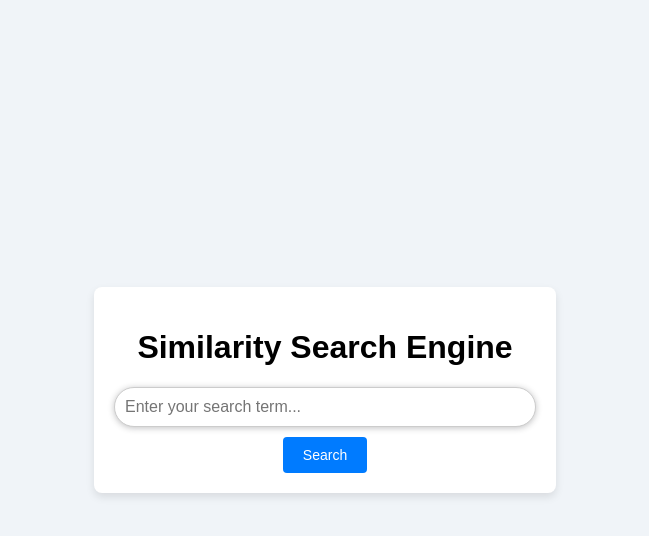
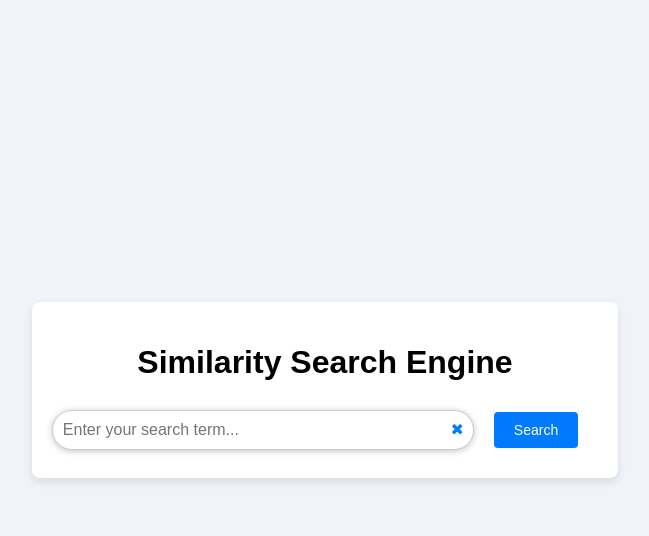
Before and after one commit to miftakhussalam/search-similarity, a Flask app: page / in a window 1280 px wide. Shown: the top 536 px of the page, without its empty margins (315-964 px from the left). Run offline with Flask 3, Linux system fonts and the light colour scheme.

Commit message:
ref: refine search box

```diff
--- a/templates/index.html
+++ b/templates/index.html
@@ -1,8 +1,8 @@
 <!DOCTYPE html>
 <html lang="en">
   <head>
-    <meta charset="UTF-8">
-    <meta name="viewport" content="width=device-width, initial-scale=1.0">
+    <meta charset="UTF-8" />
+    <meta name="viewport" content="width=device-width, initial-scale=1.0" />
     <title>Similarity Search Engine</title>
     <style>
       body {
@@ -24,6 +24,11 @@
         box-shadow: 0 4px 8px rgba(0, 0, 0, 0.1);
       }
 
+      .search-box-container {
+        display: flex;
+        position: relative;
+      }
+
       .search-box {
         width: 400px;
         padding: 10px;
@@ -39,16 +44,33 @@
         border-color: #007bff;
       }
 
+      .clear-button {
+        background: transparent;
+        border: none;
+        color: #007bff;
+        cursor: pointer;
+        font-size: 16px;
+        margin-left: 10px;
+        padding: 10px;
+        position: absolute;
+        right: 0px;
+      }
+
+      .clear-button:hover {
+        color: #0056b3;
+      }
+
       .search-button {
-            margin-top: 10px;
         padding: 10px 20px;
+        margin: 10px 20px;
         border: none;
         background-color: #007bff;
         color: #ffffff;
         border-radius: 4px;
         font-size: 14px;
         cursor: pointer;
-            transition: background-color 0.3s ease-in-out, transform 0.3s ease-in-out;
+        transition: background-color 0.3s ease-in-out,
+          transform 0.3s ease-in-out;
       }
 
       .search-button:hover {
@@ -92,9 +114,22 @@
   <body>
     <div class="search-container">
       <h1>Similarity Search Engine</h1>
-        <form method="POST">
-            <input type="text" class="search-box" name="search_query" placeholder="Enter your search term..." value="{{ query }}" required>
-            <br>
+      <form method="POST" style="display: flex; align-items: center">
+        <div class="search-box-container">
+          <input
+            type="text"
+            class="search-box"
+            id="search-input"
+            name="search_query"
+            placeholder="Enter your search term..."
+            value="{{ query }}"
+            required
+          />
+          <button type="button" class="clear-button" onclick="clearSearch()">
+            ✖
+          </button>
+        </div>
+        <br />
         <button type="submit" class="search-button">Search</button>
       </form>
     </div>
@@ -102,18 +137,22 @@
     <div class="results-container">
       {% if query %}
       <h3>Search results for: "{{ query }}"</h3>
-            {% if results %}
-                {% for result, score in results %}
+      {% if results %} {% for result, score in results %}
       <div class="result-item">
         <div class="result-title">{{ result.title }}</div>
         <div class="result-description">{{ result.description }}</div>
         <div class="result-score">Score: {{ score|round(3) }}</div>
       </div>
-                {% endfor %}
-            {% else %}
+      {% endfor %} {% else %}
       <p>No results found for "{{ query }}".</p>
-            {% endif %}
-        {% endif %}
+      {% endif %} {% endif %}
     </div>
+
+    <script>
+      function clearSearch() {
+        document.getElementById("search-input").value = "";
+        document.getElementById("search-input").focus();
+      }
+    </script>
   </body>
 </html>
```
Lines whose indentation alone changed are shown as unchanged.
